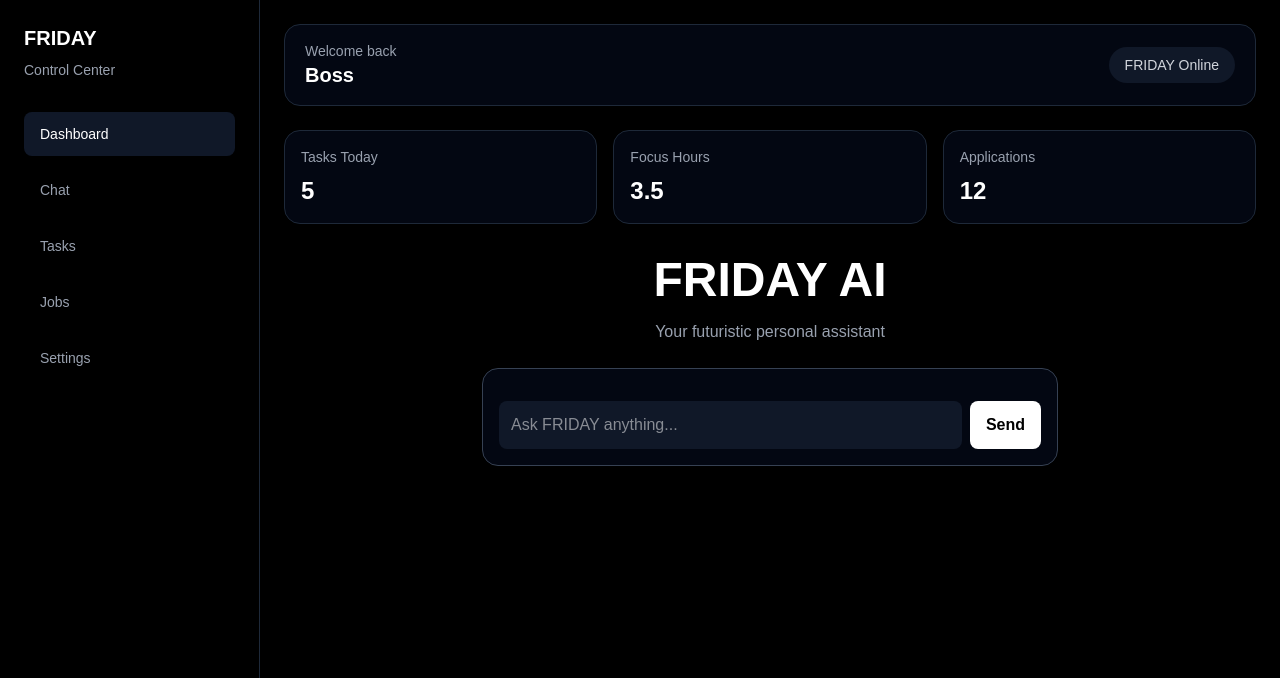
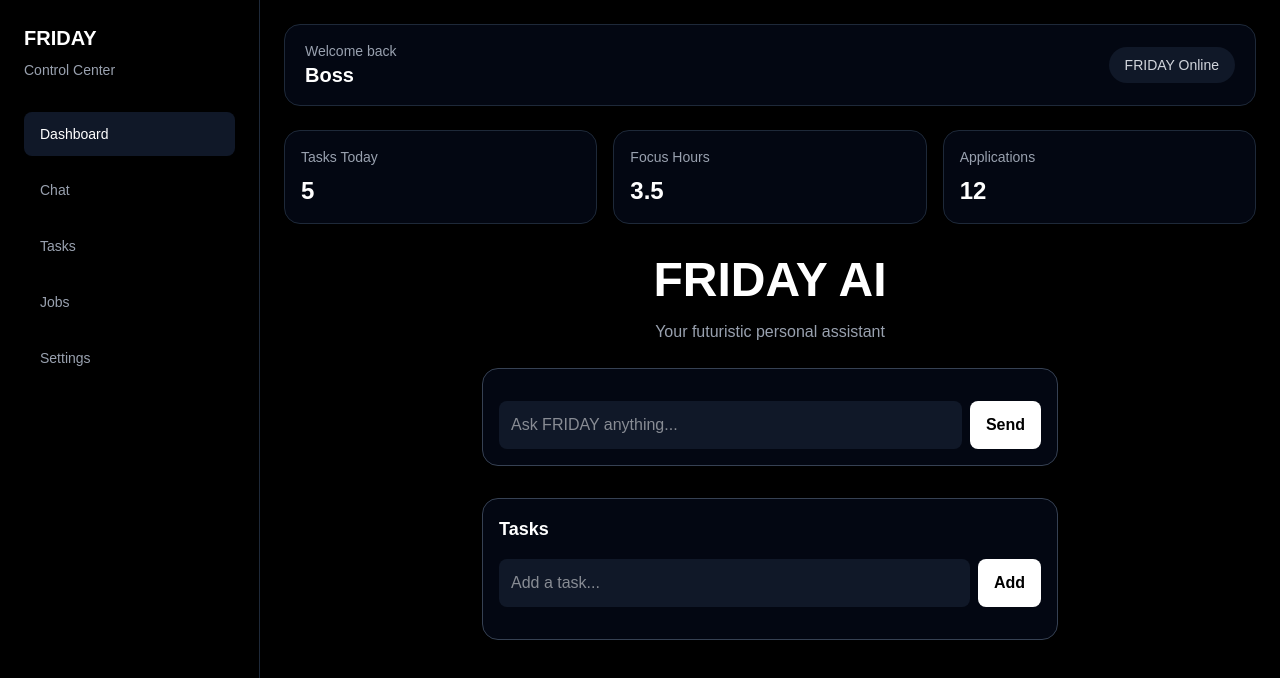
Before and after one commit to gyanram-dev/friday-ai-assistant, a Next.js app: page / in a window 1280 px wide. Shown: the top 678 px of the page. Built offline with nearby package versions, Linux system fonts and the light colour scheme.

Commit message:
Add tasks module to FRIDAY dashboard

```diff
--- a/src/app/page.tsx
+++ b/src/app/page.tsx
@@ -1,5 +1,6 @@
 import Hero from "../components/Hero";
 import ChatBox from "../features/chat/ChatBox";
+import TasksBox from "../features/tasks/TasksBox";
 
 export default function Home() {
   return (
@@ -47,9 +48,10 @@ export default function Home() {
             </div>
           </div>
 
-          <div className="mt-8 flex flex-col items-center justify-center">
+          <div className="mt-8 flex flex-col items-center">
             <Hero />
             <ChatBox />
+            <TasksBox />
           </div>
         </section>
       </div>
--- /dev/null
+++ b/src/features/tasks/TasksBox.tsx
@@ -0,0 +1,49 @@
+"use client";
+
+import { useState } from "react";
+
+export default function TasksBox() {
+  const [task, setTask] = useState("");
+  const [tasks, setTasks] = useState<string[]>([]);
+
+  const addTask = () => {
+    if (!task.trim()) return;
+
+    setTasks((prev) => [...prev, task]);
+    setTask("");
+  };
+
+  return (
+    <div className="mt-8 w-full max-w-xl rounded-2xl border border-gray-700 bg-gray-950 p-4 shadow-lg">
+      <h2 className="mb-4 text-lg font-semibold">Tasks</h2>
+
+      <div className="flex gap-2">
+        <input
+          value={task}
+          onChange={(e) => setTask(e.target.value)}
+          onKeyDown={(e) => e.key === "Enter" && addTask()}
+          placeholder="Add a task..."
+          className="flex-1 rounded-lg bg-gray-900 p-3 text-white outline-none"
+        />
+
+        <button
+          onClick={addTask}
+          className="rounded-lg bg-white px-4 font-semibold text-black"
+        >
+          Add
+        </button>
+      </div>
+
+      <div className="mt-4 space-y-2">
+        {tasks.map((item, index) => (
+          <p
+            key={index}
+            className="rounded-lg bg-gray-900 p-3 text-sm text-gray-300"
+          >
+            {item}
+          </p>
+        ))}
+      </div>
+    </div>
+  );
+}
```
